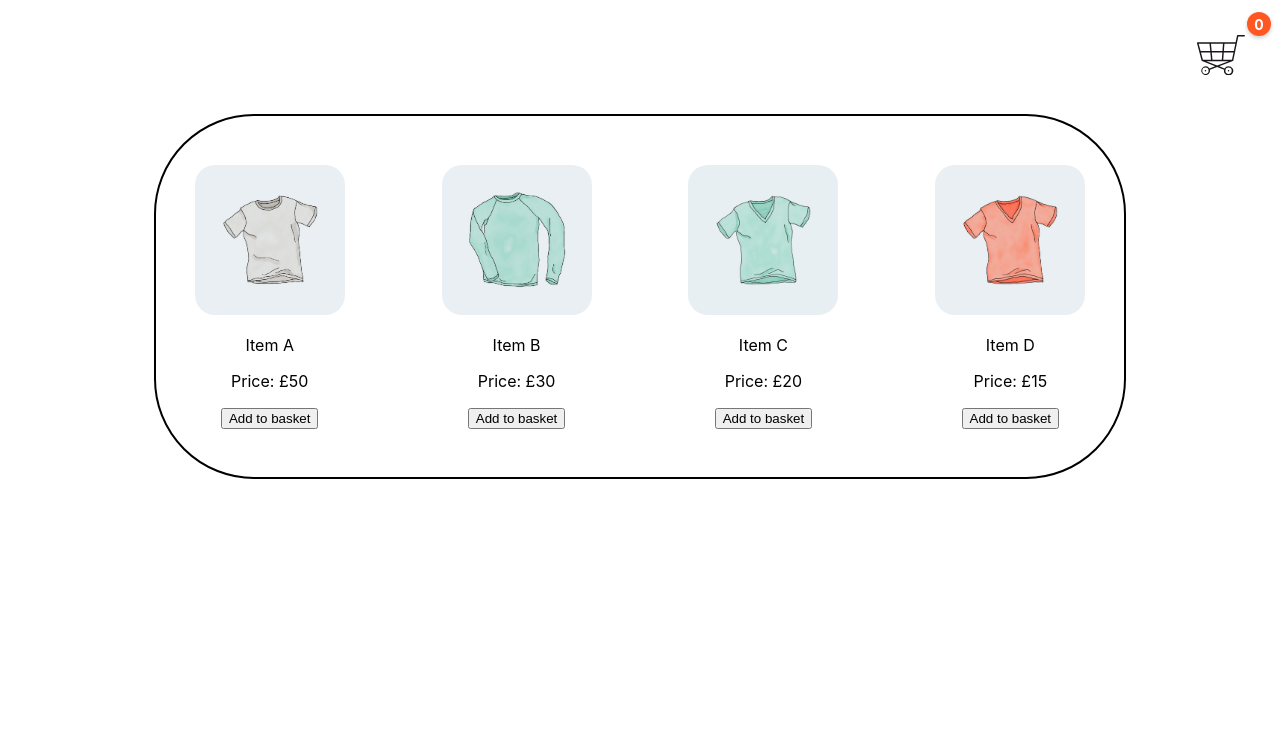
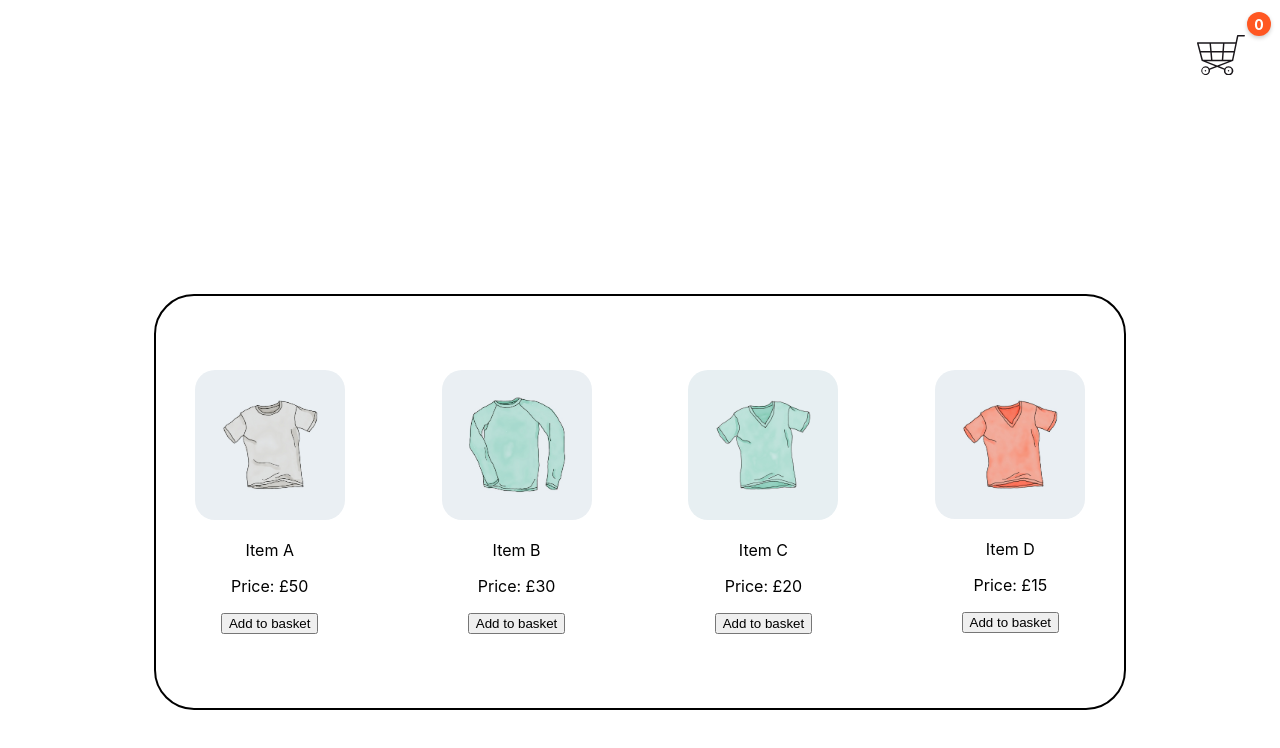
Before and after one commit to dijisolanke/cart, a React (Create React App) app: page / in a window 1280 px wide. Shown: the top 748 px of the page. Built offline with nearby package versions, Linux system fonts and the light colour scheme.

Commit message:
minor changes to ui

```diff
--- a/src/Components/BasketOverlay/index.tsx
+++ b/src/Components/BasketOverlay/index.tsx
@@ -52,9 +52,9 @@ const BasketOverlay = ({ cart, isVisible, onClose }: BasketOverlayProps) => {
             (Includes discounts: £{discountA + discountB})
             <br />
             <br />
-            £20 off for every 3 "A"s,
+            <span className="red-text">£20 </span>off for every 3 "A"s,
             <br />
-            £15 off for every 2 "B"s
+            <span className="red-text">£15 </span>off for every 2 "B"s
           </span>
         </p>
         <button className="clear-cart-btn" onClick={handleClearCart}>
--- a/src/Components/BasketOverlay/styles.css
+++ b/src/Components/BasketOverlay/styles.css
@@ -28,6 +28,7 @@
   border: none;
   padding: 10px;
   cursor: pointer;
+  border-radius: 5px;
 }
 
 .close-btn:hover {
@@ -78,3 +79,7 @@ ul li span {
 .clear-cart-btn:hover {
   background-color: #d32f2f; /* Darker red on hover */
 }
+
+.red-text {
+  color: red;
+}
--- a/src/Components/ShoppingItems/styles.css
+++ b/src/Components/ShoppingItems/styles.css
@@ -5,9 +5,11 @@
   justify-content: center;
   align-items: center;
   overflow: scroll;
+  padding: 2% 0;
+  margin-top: 20%;
   border: 2px solid;
-  border-radius: 100px;
-  margin: 0 12%;
+  border-radius: 40px;
+  margin: 14% 12%;
 }
 .card-component {
   padding: 5%;
```
